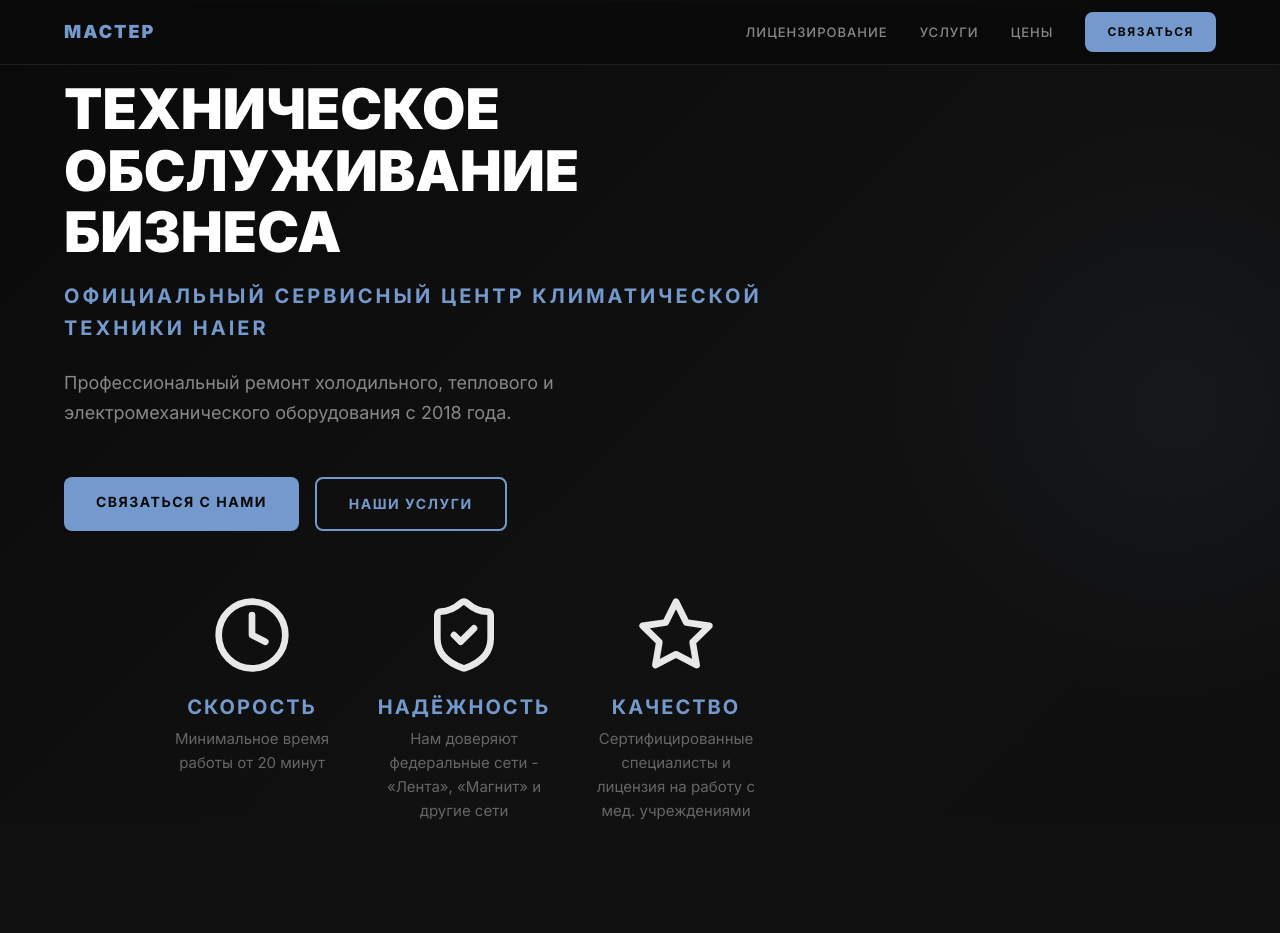
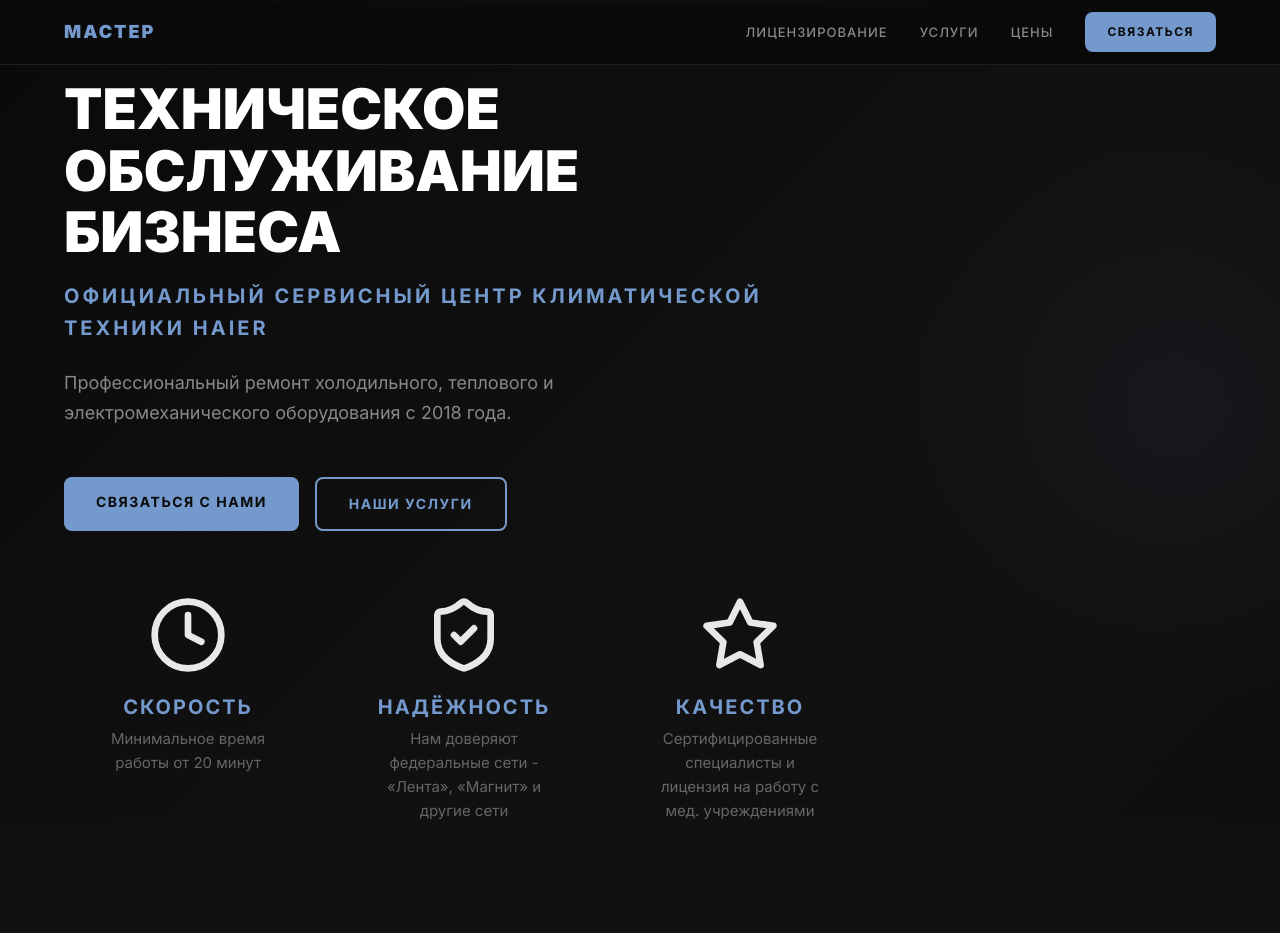
Before and after one commit to DaSnowLeopard/MASTER_web, a Next.js app: page / in a window 1280 px wide. Shown: the top 933 px of the page. Built offline with nearby package versions, Linux system fonts and the light colour scheme.

Commit message:
icons position

```diff
--- a/components/Hero.js
+++ b/components/Hero.js
@@ -34,7 +34,7 @@ export default function Hero() {
       }} />
 
       <div className="container" style={{ width: '100%' }}>
-        <div style={{ maxWidth: '800px', width: '100%', overflowX: 'hidden' }}>
+        <div style={{ maxWidth: '800px', width: '100%' }}>
 
           <h1 style={{
             fontSize: 'clamp(16px, 9vw, 56px)',
@@ -81,7 +81,7 @@ export default function Hero() {
           {/* Теги преимуществ */}
           <div className="hero-icons" style={{
             display: 'flex',
-            gap: '32px',
+            gap: '96px',
             marginTop: '64px',
             flexWrap: 'wrap',
             justifyContent: 'center',
@@ -91,7 +91,7 @@ export default function Hero() {
               { title: 'НАДЁЖНОСТЬ', desc: 'Нам доверяют федеральные сети - «Лента», «Магнит» и другие сети', icon: <ShieldCheck size={80}/>},
               { title: 'КАЧЕСТВО', desc: 'Сертифицированные специалисты и лицензия на работу с мед. учреждениями', icon: <Star size={80}/>},
             ].map((item) => (
-              <div key={item.title} style={{textAlign: 'center'}}>
+              <div key={item.title} style={{ textAlign: 'center', maxWidth: '240px' }}>
                 <div style={{ marginBottom: '8px' }}>{item.icon}</div>
                 <div style={{
                   fontSize: '20px',
```
